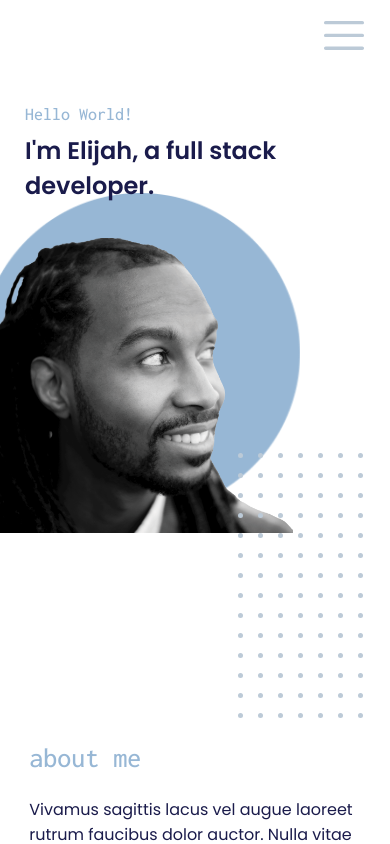
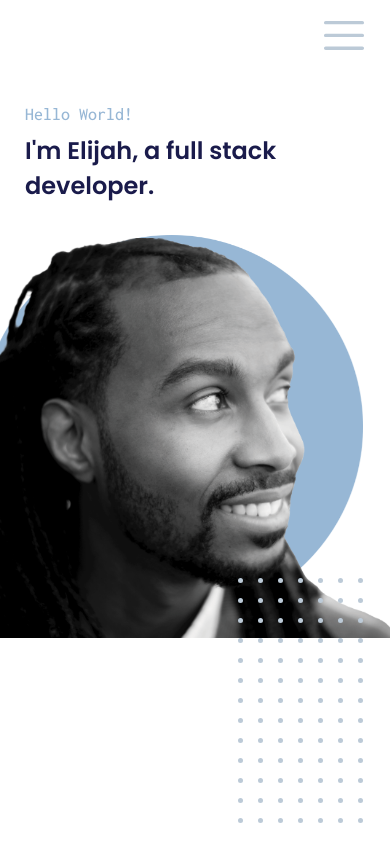
Before and after one commit to ElijahAdams/ElijahMAdams, an Angular app: page / in a window 390 px wide. Built offline with nearby package versions, Linux system fonts and the light colour scheme.

Commit message:
responsive styling for pictures

```diff
--- a/src/app/app.component.html
+++ b/src/app/app.component.html
@@ -1,16 +1,16 @@
 <div class="appContainer" [ngClass]="canScroll ? 'appScroll' : 'appStay'">
   <div id="homePageContainer" class="page homePageContainer">
     <div id="headerContainer" class="headerContainer">
-      <div *ngIf="!isSmallScreen">
+      <div *ngIf="!isMobile">
         <a *ngFor="let page of pages" class="menuItem" (click)="scrollToSection(page)">{{page.name}}</a>
       </div>
-      <div class="mobileMenuButtonWrapper" *ngIf="isSmallScreen && !showMobileMenu">
+      <div class="mobileMenuButtonWrapper" *ngIf="isMobile && !showMobileMenu">
         <button class="mobileMenuButton" (click)="toggleMobileMenu()" >
           <img class="mobileMenuIcon"  src="../assets/svgs/menu_light_blue.svg">
         </button>
       </div>
     </div>
-    <div *ngIf="showMobileMenu && isSmallScreen" class="mobileMenu">
+    <div *ngIf="showMobileMenu && isMobile" class="mobileMenu">
       <div class="mobileMenuCloseContainer">
         <button class="mobileMenuButton" (click)="toggleMobileMenu()">
           <img class="mobileMenuIcon" src="../assets/svgs/menu-close.svg">
@@ -33,7 +33,7 @@
         <div class="decorationWrapper">
           <div *ngFor="let num of [].constructor(7)">
             <div>
-              <div *ngFor="let num of [].constructor(4);" class="smallDot"></div>
+              <div *ngFor="let num of [].constructor(3);" class="smallDot"></div>
             </div>
           </div>
         </div>
--- a/src/app/app.component.scss
+++ b/src/app/app.component.scss
@@ -106,14 +106,7 @@
 }
 
 @media screen and (max-width: 768px), screen and (max-height: 700px) {
-  .homePageContainer {
-    display: flex;
-    flex-direction: column;
-    height: auto;
-  }
-
   .homeDescriptionContainer {
-
   }
   .eliPic1Container {
     height: 100%;
@@ -125,13 +118,20 @@
     justify-content: center;
   }
   .eliPic1 {
-    height: auto;
-    width: 75%;
+    height: 400px;
   }
   .oval {
-    height: 75%;
+    height: 400px;
     bottom: 20px;
     left: -20px;
+  }
+}
+
+@media(max-width: 768px) {
+  .homePageContainer {
+    display: flex;
+    flex-direction: column;
+    height: auto;
   }
 }
 @media(max-width: 568px) {
--- a/src/app/app.component.ts
+++ b/src/app/app.component.ts
@@ -37,6 +37,7 @@ export class AppComponent implements OnInit, AfterViewInit {
     {name: 'contact', url: 'contact'},
   ];
   isSmallScreen = false;
+  isMobile = false;
   showMobileMenu = false;
   isAnimationDone = false;
   canScroll = true;
@@ -46,10 +47,12 @@ export class AppComponent implements OnInit, AfterViewInit {
   }
 
   ngOnInit() {
+    this.isMobile = window.innerWidth <= 768 ? true : false;
     this.isSmallScreen = window.innerWidth <= 768 || window.innerHeight <= 700 ? true : false;
     this.resizeObs = fromEvent(window, 'resize');
     this.resizeeSub = this.resizeObs.pipe(debounceTime(25)).subscribe( evt => {
       this.isSmallScreen = window.innerWidth <= 768 || window.innerHeight <= 700  ? true : false;
+      this.isMobile = window.innerWidth <= 768 ? true : false;
     });
   }
   ngAfterViewInit() {
--- a/src/app/contact/contact.component.scss
+++ b/src/app/contact/contact.component.scss
@@ -139,6 +139,8 @@
   }
   .eliPic2Container {
     width: 100%;
+    display: flex;
+    flex-direction: column;
   }
   .pageIndicatorContainer {
     display: none;
@@ -162,12 +164,12 @@
     width: 100%;
   }
   .eliPic2 {
-    width: 100%;
+    height: 400px;
   }
   .oval2 {
-    height: auto;
-    width: 100%;
-    top: 675px;
+    height: 300px;
+    top: inherit;
+    left: inherit;
   }
   .singleInput {
     width: 100%;
--- a/src/styles.scss
+++ b/src/styles.scss
@@ -97,7 +97,7 @@ input, textarea {
   width: 100%;
   height: 100vh;
   scroll-behavior: smooth;
-  scroll-snap-type: y mandatory;
+  //scroll-snap-type: y mandatory;
 }
 .appScroll {
   overflow: scroll;
@@ -145,7 +145,7 @@ input, textarea {
   display: flex;
   flex-direction: row;
   position: absolute;
-  left: 30%;
+  left: 25%;
 }
 .decorationWrapper2 {
   display: flex;
@@ -208,6 +208,24 @@ input, textarea {
 }
 
 @media screen and (max-width: 768px), screen and (max-height: 700px) {
+
+  .appContainer {
+    height: 100%;
+    overflow-x: hidden;
+  }
+  .page {
+    height: auto;
+    scroll-snap-align: none;
+  }
+  .decorationWrapper2 {
+    display: none;
+  }
+  .loadingIndicator{
+    width: 50%;
+  }
+
+}
+@media screen and (max-width: 768px) {
   h1 {
     font-size: 24px;
   }
@@ -229,23 +247,20 @@ input, textarea {
   button {
     font-size: 16px;
   }
-  .appContainer {
-    height: 100%;
-    overflow-x: hidden;
+  .decorationWrapper {
+    left: 35%;
   }
-  .page {
-    height: auto;
-    scroll-snap-align: none;
+}
+@media screen and (max-width: 698px) {
+  .decorationWrapper {
+    left: 45%;
   }
+}
+
+@media screen and (max-width: 568px) {
   .decorationWrapper {
     justify-content: flex-end;
     left: 0px;
     right: 5%;
   }
-  .decorationWrapper2 {
-    display: none;
-  }
-  .loadingIndicator{
-    width: 50%;
-  }
 }
```
